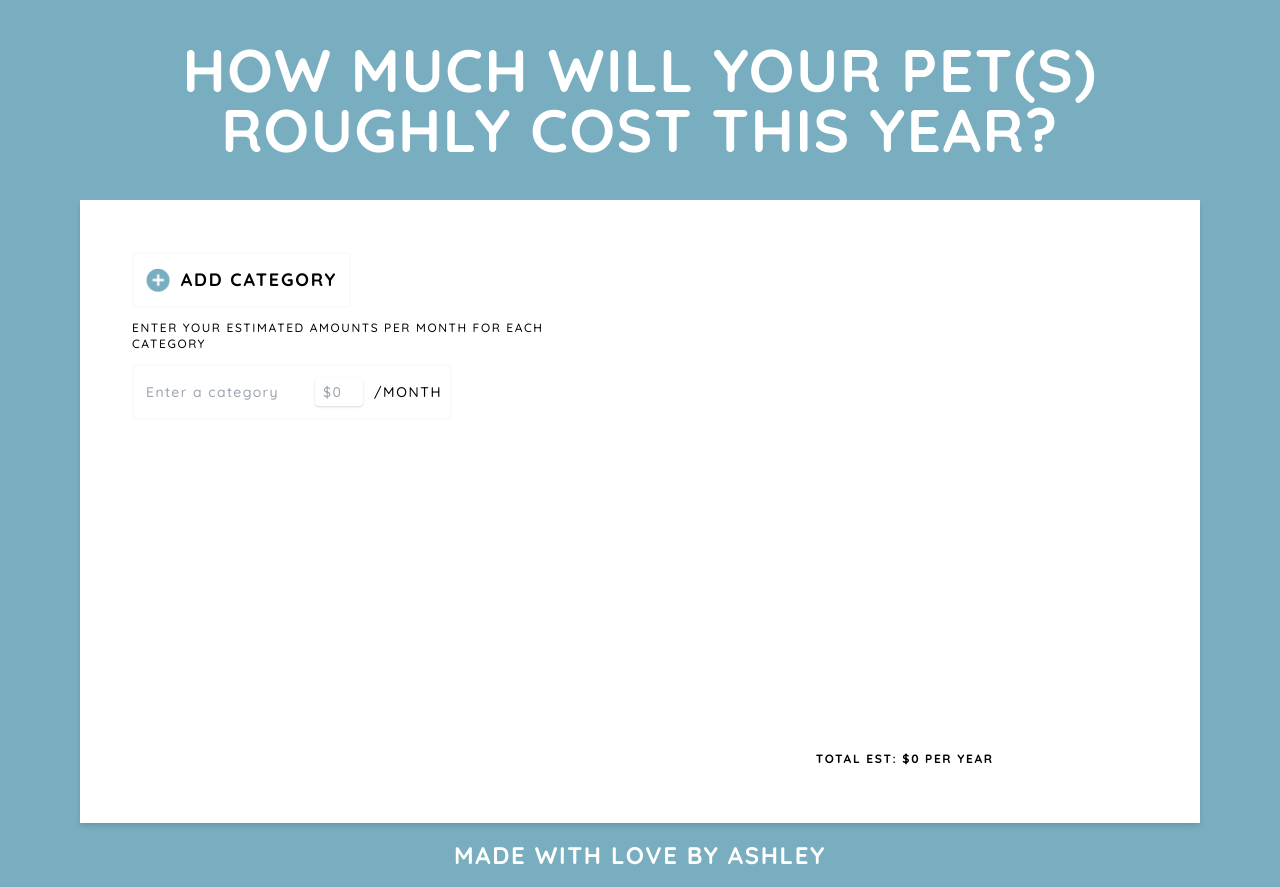
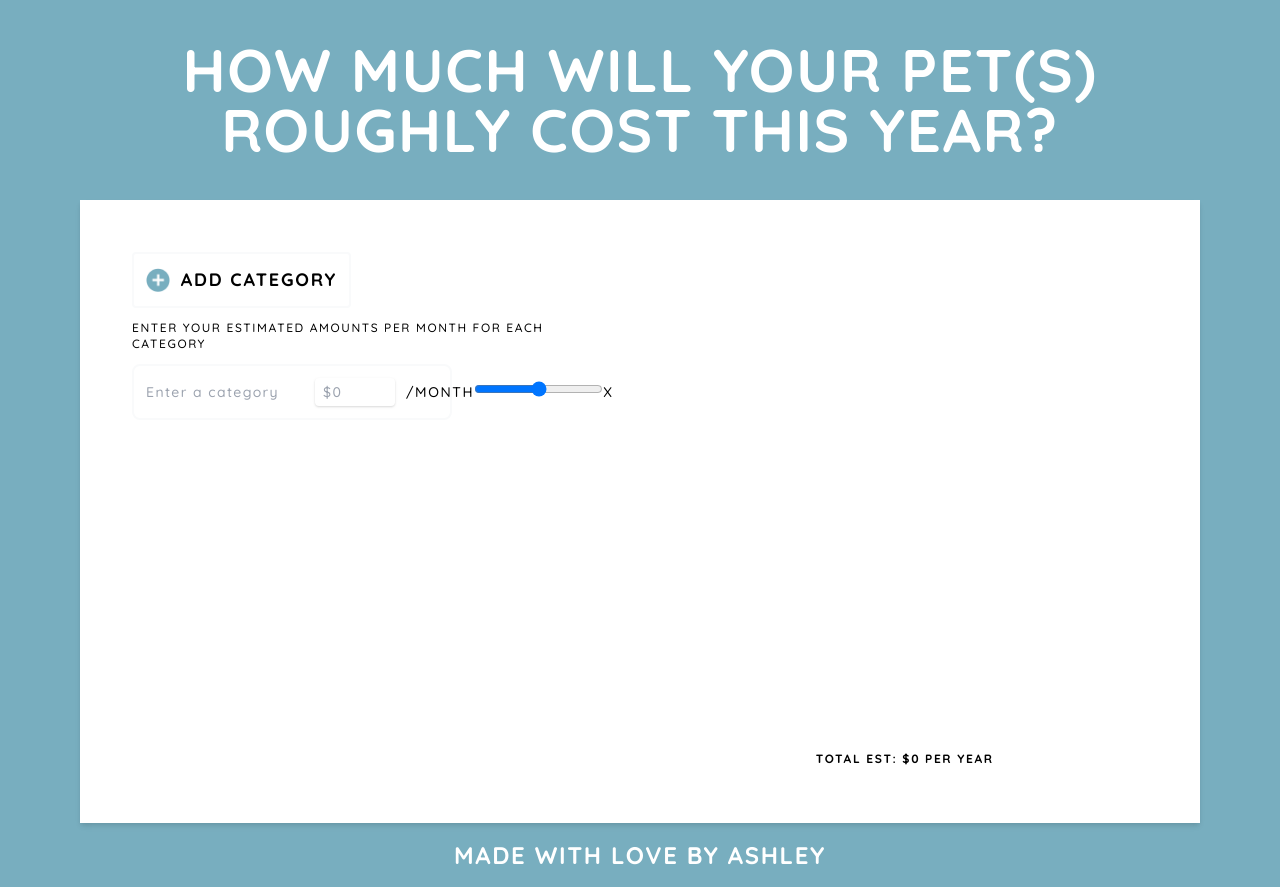
Before and after one commit to splashley/yearly-pet-costs-app, a React (Create React App) app: page / in a window 1280 px wide. Built offline with nearby package versions, Linux system fonts and the light colour scheme.

Commit message:
added slider + x button

```diff
--- a/src/components/MainCopy.js
+++ b/src/components/MainCopy.js
@@ -15,57 +15,9 @@ const Main = () => {
   const [runningTotal, setRunningTotal] = React.useState(0); // * get runningTotal in state
   const [chartOptions, setChartOptions] = React.useState([]);
 
-  // *
-  // * Simple function to loop through the list and add up the monthlyAmount values
-  // *
+  //  you'll need to make a function that builds that data object property with your categories array
 
-  function updateTotal() {
-    let total = 0;
-    list.forEach((item) => {
-      if (!item.monthlyAmount) return; // * If we see a new category with an undefined monthlyAmount value, move along
-      total = total + Number(item.monthlyAmount) * 12; // * Add the monthlyAmount to the total
-    });
-    setRunningTotal(total.toLocaleString()); // * Set the value in state so the render function can read and update it on the page
-  }
-
-  // *
-  // * This could definately be more DRY but this gives you an idea of a way to get it working!
-  // *
-
-  function handleNameChange(name, index) {
-    let array = [...list]; // * creates the clone of the list state so we aren't mutating state directly - big no no
-    array[index].categoryName = name; // * inside your cloned state, update the categoryName using the index we passed in to our new value
-    setList(array); // * after we updated our new value, update your state with the new data
-    buildChartOptions();
-  }
-
-  function handleAmountChange(amount, index) {
-    let array = [...list]; // * creates the clone of the list state so we aren't mutating state directly - big no no
-    array[index].monthlyAmount = amount; // * inside your cloned state, update the monthlyAmount using the index we passed in to our new value
-    setList(array); // * after we updated our new value, update your state with the new data
-    updateTotal(); // * update our totals value when an amount changes
-    buildChartOptions();
-  }
-
-  // * moving this logic to a separate function to clean up html
-  function addEmptyCategory() {
-    const totalCategories = list.length;
-    if (totalCategories > 10) {
-      alert("You have reached the max");
-    } else {
-      const newArr = [...list, ...defaultValue]; // * create a new array using the existing list and the default value. We have to use the spread operator here on the default value because it is initialized as an array
-      setList(newArr); // * set our state with the new default value
-      updateTotal();
-    }
-  }
-
-  function generateRandomColour() {
-    const randomColour = Math.floor(Math.random() * 16777215).toString(16);
-    return `#${randomColour}`;
-  }
-
-  //  you'll need to make a function that builds that data object property with your categories array
-  function buildChartOptions() {
+  const buildChartOptions = React.useCallback(() => {
     const array = [...list];
     const optionsObject = [];
     array.forEach((category) => {
@@ -76,7 +28,75 @@ const Main = () => {
       });
     });
     setChartOptions(optionsObject);
+  }, [list]);
+
+  // *
+  // * Simple function to loop through the list and add up the monthlyAmount values
+  // *
+
+  const updateTotal = React.useCallback(() => {
+    let total = 0;
+    list.forEach((item) => {
+      if (!item.monthlyAmount) return; // * If we see a new category with an undefined monthlyAmount value, move along
+      total = total + Number(item.monthlyAmount) * 12; // * Add the monthlyAmount to the total
+    });
+    setRunningTotal(total.toLocaleString()); // * Set the value in state so the render function can read and update it on the page
+  }, [list]);
+
+  // *
+  // * This could definately be more DRY but this gives you an idea of a way to get it working!
+  // *
+
+  const handleNameChange = React.useCallback(
+    (name, index) => {
+      let array = [...list]; // * creates the clone of the list state so we aren't mutating state directly - big no no
+      array[index].categoryName = name; // * inside your cloned state, update the categoryName using the index we passed in to our new value
+      setList(array); // * after we updated our new value, update your state with the new data
+      buildChartOptions();
+    },
+    [buildChartOptions, list]
+  );
+
+  const handleAmountChange = React.useCallback(
+    (amount, index) => {
+      let array = [...list]; // * creates the clone of the list state so we aren't mutating state directly - big no no
+      array[index].monthlyAmount = amount; // * inside your cloned state, update the monthlyAmount using the index we passed in to our new value
+      setList(array); // * after we updated our new value, update your state with the new data
+      updateTotal(); // * update our totals value when an amount changes
+      buildChartOptions();
+    },
+    [buildChartOptions, updateTotal, list]
+  );
+
+  // * moving this logic to a separate function to clean up html
+
+  const addEmptyCategory = React.useCallback(() => {
+    const totalCategories = list.length;
+    if (totalCategories > 10) {
+      alert("You have reached the max");
+    } else {
+      const newArr = [...list, ...defaultValue]; // * create a new array using the existing list and the default value. We have to use the spread operator here on the default value because it is initialized as an array
+      setList(newArr); // * set our state with the new default value
+      updateTotal();
+    }
+  }, [updateTotal, list, defaultValue]);
+
+  function generateRandomColour() {
+    const randomColour = Math.floor(Math.random() * 16777215).toString(16);
+    return `#${randomColour}`;
   }
+
+  const removeCategory = React.useCallback(
+    (index) => {
+      console.log(index);
+      let array = [...list];
+      array.splice(index, 1);
+      setList(array);
+      buildChartOptions();
+      updateTotal();
+    },
+    [buildChartOptions, updateTotal, list]
+  );
 
   return (
     <div className="p-4 flex flex-col md:flex-row-reverse text-black bg-white shadow-md sm:p-8">
@@ -113,6 +133,7 @@ const Main = () => {
           {list.map((el, index) => {
             return (
               <div
+                id="categoryDetails"
                 key={index}
                 className="flex flex-row p-3 items-baseline my-2 border-solid border-2 border-gray-50 rounded-sm text-xs w-72 md:rounded-lg lg:text-sm lg:w-80"
               >
@@ -129,14 +150,38 @@ const Main = () => {
                 <input
                   name="monthlyAmount"
                   type="number"
-                  className="flex tracking-widest items-baseline relative outline-none rounded py-1 px-2 w-12 bg-white shadow text-sm text-gray-700 placeholder-gray-400 focus:outline-none focus:shadow-outline lg:text-sm"
+                  max="1000"
+                  className="flex tracking-widest items-baseline relative outline-none rounded py-1 px-2 w-20 bg-white shadow text-sm text-gray-700 placeholder-gray-400 focus:outline-none focus:shadow-outline lg:text-sm"
                   placeholder="$0"
                   value={el.monthlyAmount}
                   onChange={(e) => {
                     handleAmountChange(e.target.value, index); // * send off the value of the input and the index to our handleAmountChange function
                   }}
-                ></input>{" "}
+                ></input>
                 &nbsp;&nbsp;/MONTH
+                <br />
+                <div>
+                  <input
+                    className="bg-blue"
+                    type="range"
+                    id="amount"
+                    name="amount"
+                    min="0"
+                    max="1000"
+                    onChange={(el) => {
+                      handleAmountChange(el.target.value, index);
+                    }}
+                    value={el.monthlyAmount}
+                  ></input>
+                </div>
+                <button
+                  className="removeItem"
+                  onClick={(e) => {
+                    removeCategory(index);
+                  }}
+                >
+                  X
+                </button>
               </div>
             );
           })}
```
Also changed, not shown: 1 other file (tests, documents, lock files or other folders).
